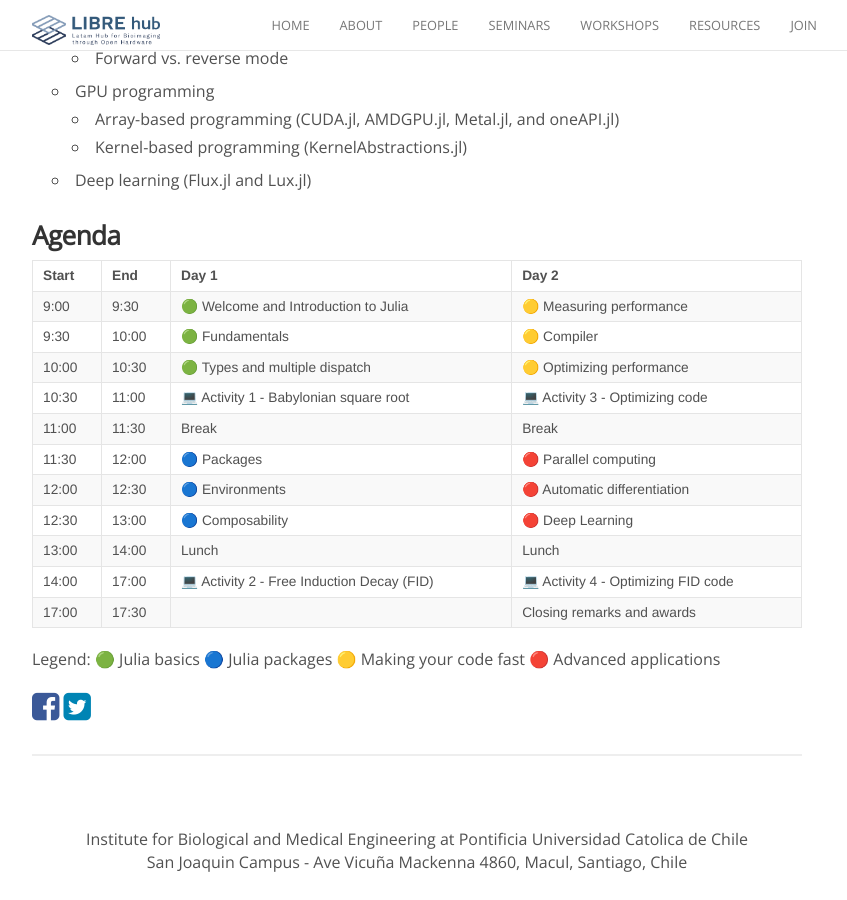
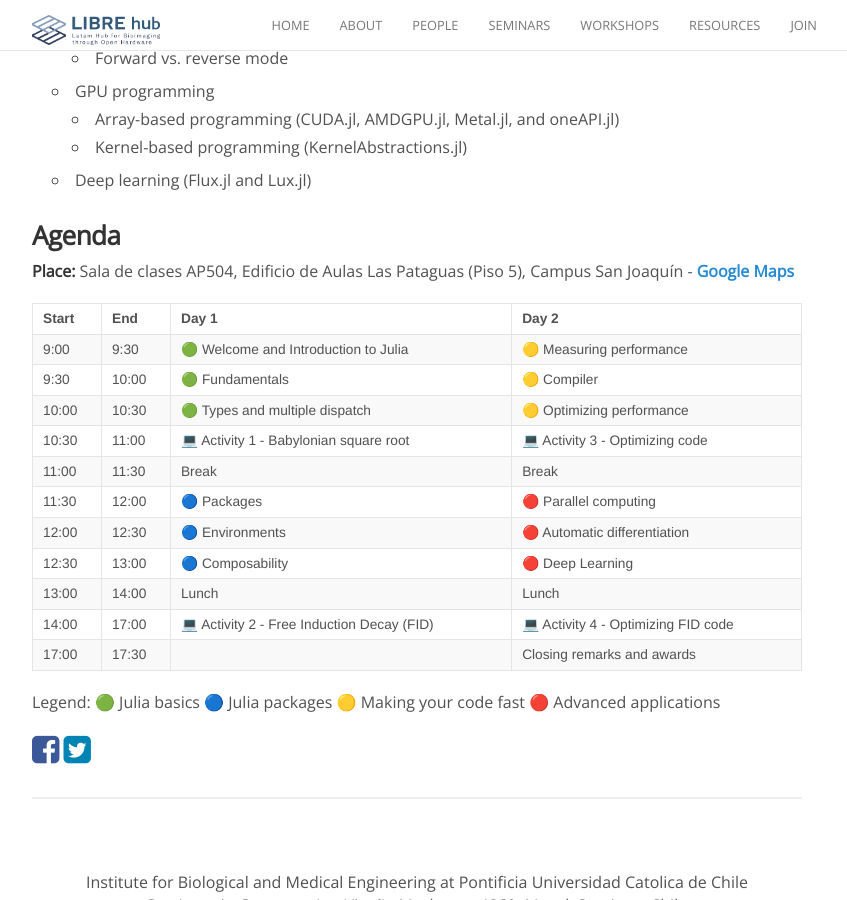
Before and after one commit to LIBREhub/LIBREhub.github.io, a Jekyll site: the page built from _posts/2024-12-19-julia-ws-2024.md, in a window 1280 px wide and 900 px high, scrolled down 1360 px. Shown: the whole window, without its empty margins (223-1070 px from the left). Built offline with Jekyll 4.4.1, drawn with Linux system fonts in a browser that asks for light colours; nearby versions of some CDN libraries.

Commit message:
Update post content

```diff
--- a/_posts/2024-12-19-julia-ws-2024.md
+++ b/_posts/2024-12-19-julia-ws-2024.md
@@ -57,6 +57,8 @@ Este evento está organizado por LIBRE hub y se realizará de manera presencial
 
 ### Agenda
 
+**Place:** Sala de clases AP504, Edificio de Aulas Las Pataguas (Piso 5), Campus San Joaquín - **[Google Maps](https://maps.app.goo.gl/6NaH3GJqZusZKcS28)**
+
 | Start |	End |	Day 1 |	Day 2 |
 |-------|-----|-------|-------|
 | 9:00	|9:30	| 🟢 Welcome and Introduction to Julia  |🟡 Measuring performance|
```
